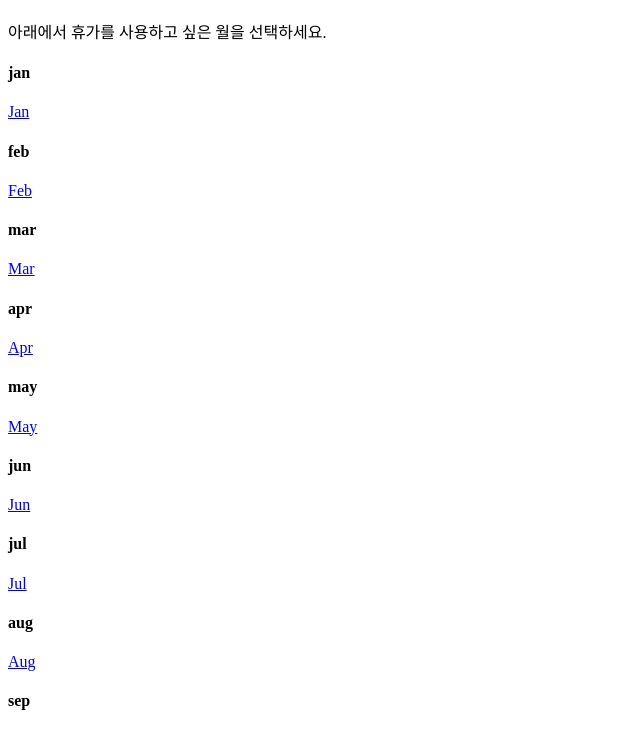
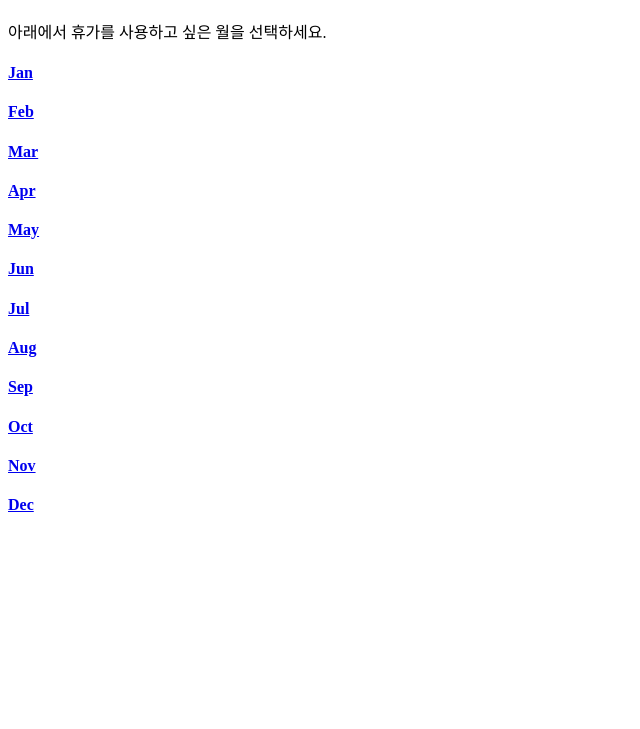
Before and after one commit to serivora/jhv, a plain HTML site: page index.html in a window 1280 px wide. Shown: the part 70-799 px from the top of the page, without its empty margins (0-640 px from the left). Drawn offline with Linux system fonts and the light colour scheme.

Commit message:
Add files via upload

```diff
--- a/index.html
+++ b/index.html
@@ -11,30 +11,42 @@
         <p class="page-description">아래에서 휴가를 사용하고 싶은 월을 선택하세요.</p>
     </header>
     <div class="month">
-        <h4>jan</h4>
+        <h4>
             <a href="2024 01.html">Jan</a>
-        <h4>feb</h4>
+        </h4>
+        <h4>
             <a href="2024 02.html">Feb</a>
-        <h4>mar</h4>
+        </h4>
+        <h4>
             <a href="2024 03.html">Mar</a>
-        <h4>apr</h4>
+        </h4>
+        <h4>
             <a href="2024 04.html">Apr</a>
-        <h4>may</h4>
+        </h4>
+        <h4>
             <a href="2024 05.html">May</a>
-        <h4>jun</h4>
+        </h4>
+        <h4>
             <a href="2024 06.html">Jun</a>
-        <h4>jul</h4>
+        </h4>
+        <h4>
             <a href="2024 07.html">Jul</a>
-        <h4>aug</h4>
+        </h4>
+        <h4>
             <a href="2024 08.html">Aug</a>
-        <h4>sep</h4>
+        </h4>
+        <h4>
             <a href="2024 09.html">Sep</a>
-        <h4>oct</h4>
+        </h4>
+        <h4>
             <a href="2024 10.html">Oct</a>
-        <h4>nov</h4>
+        </h4>
+        <h4>
             <a href="2024 11.html">Nov</a>
-        <h4>dec</h4>
+        </h4>
+        <h4>
             <a href="2024 12.html">Dec</a>
+        </h4>
         </div>
 
 </body>
```
